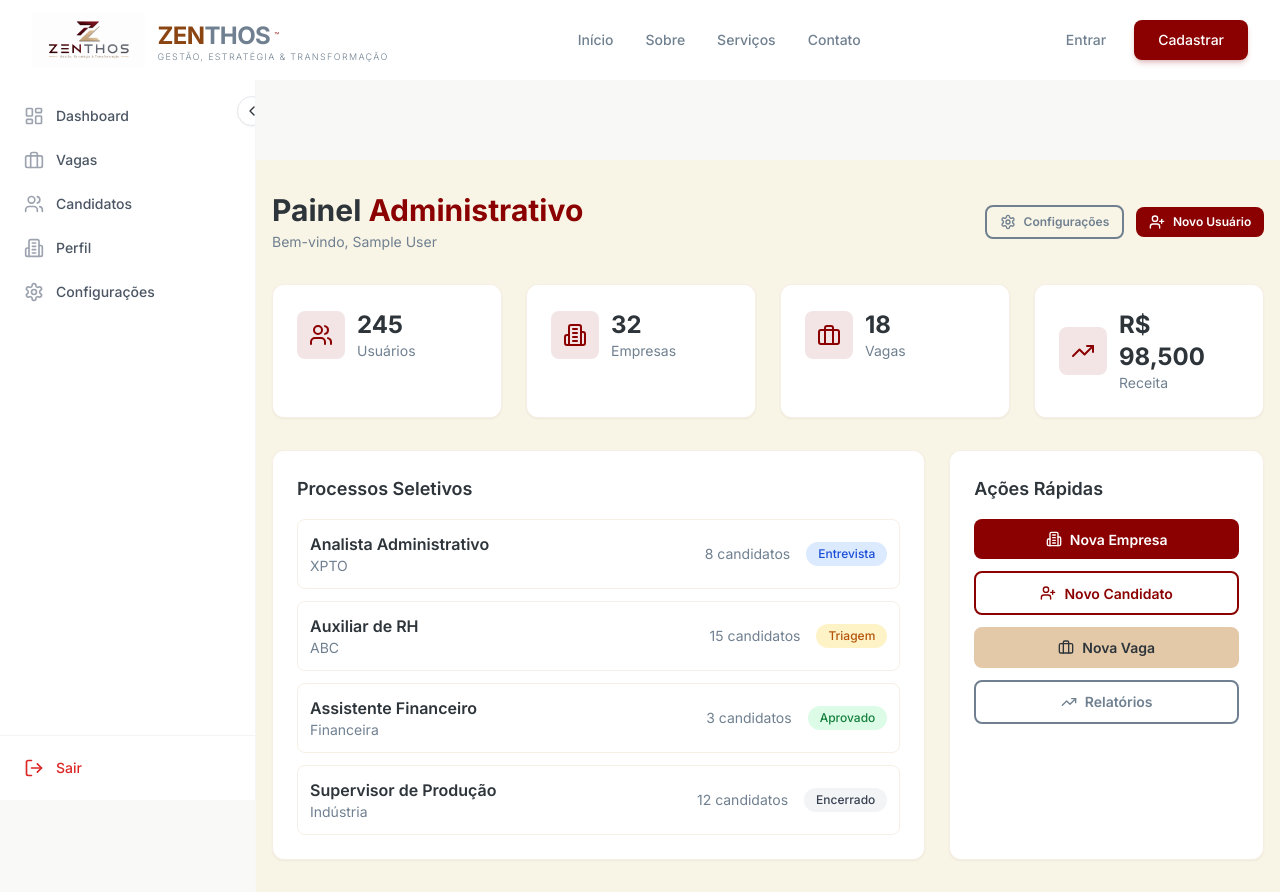
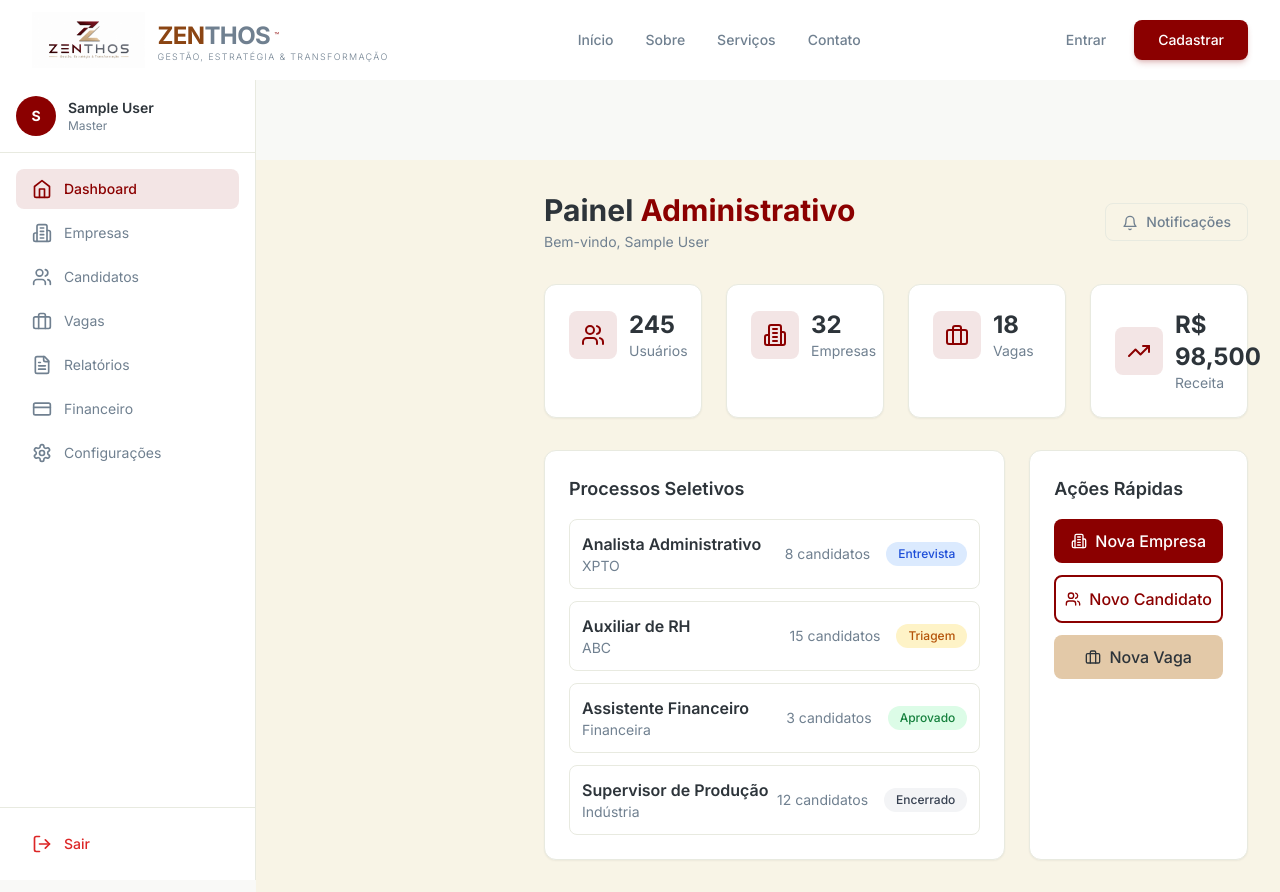
Before and after one commit to trivoroficial/consult_recruit, a Next.js app: page /admin/dashboard in a window 1280 px wide. Shown: the top 892 px of the page. Built offline with nearby package versions, Linux system fonts and the light colour scheme; sample sign-in values are in the browser's storage; a web font is replaced by a local one.

Commit message:
Update page.tsx

```diff
--- a/src/app/(dashboard)/admin/dashboard/page.tsx
+++ b/src/app/(dashboard)/admin/dashboard/page.tsx
@@ -2,12 +2,14 @@
 
 import { useEffect, useState } from 'react'
 import { useRouter } from 'next/navigation'
+import Link from 'next/link'
 import {
   Users, Building2, Briefcase, TrendingUp,
-  Eye, Settings, UserPlus, Bell, Calendar, CheckCircle, Clock, XCircle
+  Eye, Settings, UserPlus, Bell, Calendar, CheckCircle, Clock, XCircle,
+  LogOut, Home, BarChart3, FileText, CreditCard
 } from 'lucide-react'
 
-// DADOS DE EXEMPLO DO ADMIN
+// DADOS DE EXEMPLO
 const dadosAdmin = {
   usuarios: 245,
   empresas: 32,
@@ -41,7 +43,6 @@ export default function AdminDashboard() {
   const [user, setUser] = useState<any>(null)
 
   useEffect(() => {
-    // VERIFICA SE O USUÁRIO ESTÁ LOGADO
     const userData = localStorage.getItem('zenthos_user')
     if (!userData) {
       router.push('/login')
@@ -50,6 +51,12 @@ export default function AdminDashboard() {
     setUser(JSON.parse(userData))
     setLoading(false)
   }, [router])
+
+  const handleLogout = () => {
+    localStorage.removeItem('zenthos_user')
+    document.cookie = 'zenthos_user=; path=/; max-age=0'
+    router.push('/login')
+  }
 
   if (loading) {
     return (
@@ -60,12 +67,69 @@ export default function AdminDashboard() {
   }
 
   return (
-    <div className="min-h-screen bg-[#F8F4E6] py-8">
-      <div className="container mx-auto px-4">
+    <div className="min-h-screen bg-[#F8F4E6] flex">
+      {/* SIDEBAR ADMIN */}
+      <aside className="w-64 bg-white border-r border-[#E8EAE0] min-h-screen flex flex-col fixed left-0 top-20">
+        <div className="p-4 border-b border-[#E8EAE0]">
+          <div className="flex items-center gap-3">
+            <div className="w-10 h-10 bg-[#8B0000] rounded-full flex items-center justify-center text-white font-bold text-sm">
+              {user?.name?.charAt(0) || 'A'}
+            </div>
+            <div>
+              <p className="font-semibold text-sm">{user?.name || 'Admin'}</p>
+              <p className="text-xs text-[#708090]">Master</p>
+            </div>
+          </div>
+        </div>
+
+        <nav className="flex-1 p-4 space-y-1 overflow-y-auto">
+          <Link href="/admin/dashboard" className="flex items-center gap-3 px-4 py-2.5 rounded-lg bg-[#8B0000]/10 text-[#8B0000] font-medium">
+            <Home className="h-5 w-5" />
+            <span className="text-sm">Dashboard</span>
+          </Link>
+          <Link href="/admin/empresas" className="flex items-center gap-3 px-4 py-2.5 rounded-lg text-[#708090] hover:bg-[#F8F4E6] transition">
+            <Building2 className="h-5 w-5" />
+            <span className="text-sm">Empresas</span>
+          </Link>
+          <Link href="/admin/candidatos" className="flex items-center gap-3 px-4 py-2.5 rounded-lg text-[#708090] hover:bg-[#F8F4E6] transition">
+            <Users className="h-5 w-5" />
+            <span className="text-sm">Candidatos</span>
+          </Link>
+          <Link href="/admin/vagas" className="flex items-center gap-3 px-4 py-2.5 rounded-lg text-[#708090] hover:bg-[#F8F4E6] transition">
+            <Briefcase className="h-5 w-5" />
+            <span className="text-sm">Vagas</span>
+          </Link>
+          <Link href="/admin/relatorios" className="flex items-center gap-3 px-4 py-2.5 rounded-lg text-[#708090] hover:bg-[#F8F4E6] transition">
+            <FileText className="h-5 w-5" />
+            <span className="text-sm">Relatórios</span>
+          </Link>
+          <Link href="/admin/financeiro" className="flex items-center gap-3 px-4 py-2.5 rounded-lg text-[#708090] hover:bg-[#F8F4E6] transition">
+            <CreditCard className="h-5 w-5" />
+            <span className="text-sm">Financeiro</span>
+          </Link>
+          <Link href="/admin/configuracoes" className="flex items-center gap-3 px-4 py-2.5 rounded-lg text-[#708090] hover:bg-[#F8F4E6] transition">
+            <Settings className="h-5 w-5" />
+            <span className="text-sm">Configurações</span>
+          </Link>
+        </nav>
+
+        <div className="p-4 border-t border-[#E8EAE0]">
+          <button
+            onClick={handleLogout}
+            className="flex items-center gap-3 px-4 py-2.5 text-red-600 hover:bg-red-50 rounded-lg transition w-full"
+          >
+            <LogOut className="h-5 w-5" />
+            <span className="text-sm font-medium">Sair</span>
+          </button>
+        </div>
+      </aside>
+
+      {/* CONTEÚDO */}
+      <div className="flex-1 ml-64 p-8">
         {/* CABEÇALHO */}
         <div className="flex items-center justify-between mb-8">
           <div>
-            <h1 className="text-3xl font-bold">
+            <h1 className="text-3xl font-bold text-[#2D343A]">
               Painel <span className="text-[#8B0000]">Administrativo</span>
             </h1>
             <p className="text-[#708090] text-sm mt-1">
@@ -73,77 +137,73 @@ export default function AdminDashboard() {
             </p>
           </div>
           <div className="flex items-center gap-3">
-            <button className="btn-outline btn-sm flex items-center gap-2">
-              <Settings className="h-4 w-4" />
-              Configurações
-            </button>
-            <button className="btn-primary btn-sm flex items-center gap-2">
-              <UserPlus className="h-4 w-4" />
-              Novo Usuário
+            <button className="px-4 py-2 text-sm font-medium text-[#708090] border border-[#E8EAE0] rounded-lg hover:bg-[#F8F4E6] transition">
+              <Bell className="h-4 w-4 inline mr-2" />
+              Notificações
             </button>
           </div>
         </div>
 
-        {/* CARDS DE INDICADORES */}
+        {/* CARDS */}
         <div className="grid grid-cols-1 md:grid-cols-4 gap-6 mb-8">
-          <div className="bg-white p-6 rounded-xl shadow-sm border hover:shadow-md transition">
+          <div className="bg-white p-6 rounded-xl shadow-sm border border-[#E8EAE0] hover:shadow-md transition">
             <div className="flex items-center gap-3">
               <div className="p-3 bg-[#8B0000]/10 rounded-lg">
                 <Users className="h-6 w-6 text-[#8B0000]" />
               </div>
               <div>
-                <p className="text-2xl font-bold">{dadosAdmin.usuarios}</p>
+                <p className="text-2xl font-bold text-[#2D343A]">{dadosAdmin.usuarios}</p>
                 <p className="text-sm text-[#708090]">Usuários</p>
               </div>
             </div>
           </div>
 
-          <div className="bg-white p-6 rounded-xl shadow-sm border hover:shadow-md transition">
+          <div className="bg-white p-6 rounded-xl shadow-sm border border-[#E8EAE0] hover:shadow-md transition">
             <div className="flex items-center gap-3">
               <div className="p-3 bg-[#8B0000]/10 rounded-lg">
                 <Building2 className="h-6 w-6 text-[#8B0000]" />
               </div>
               <div>
-                <p className="text-2xl font-bold">{dadosAdmin.empresas}</p>
+                <p className="text-2xl font-bold text-[#2D343A]">{dadosAdmin.empresas}</p>
                 <p className="text-sm text-[#708090]">Empresas</p>
               </div>
             </div>
           </div>
 
-          <div className="bg-white p-6 rounded-xl shadow-sm border hover:shadow-md transition">
+          <div className="bg-white p-6 rounded-xl shadow-sm border border-[#E8EAE0] hover:shadow-md transition">
             <div className="flex items-center gap-3">
               <div className="p-3 bg-[#8B0000]/10 rounded-lg">
                 <Briefcase className="h-6 w-6 text-[#8B0000]" />
               </div>
               <div>
-                <p className="text-2xl font-bold">{dadosAdmin.vagas}</p>
+                <p className="text-2xl font-bold text-[#2D343A]">{dadosAdmin.vagas}</p>
                 <p className="text-sm text-[#708090]">Vagas</p>
               </div>
             </div>
           </div>
 
-          <div className="bg-white p-6 rounded-xl shadow-sm border hover:shadow-md transition">
+          <div className="bg-white p-6 rounded-xl shadow-sm border border-[#E8EAE0] hover:shadow-md transition">
             <div className="flex items-center gap-3">
               <div className="p-3 bg-[#8B0000]/10 rounded-lg">
                 <TrendingUp className="h-6 w-6 text-[#8B0000]" />
               </div>
               <div>
-                <p className="text-2xl font-bold">R$ {dadosAdmin.receita.toLocaleString()}</p>
+                <p className="text-2xl font-bold text-[#2D343A]">R$ {dadosAdmin.receita.toLocaleString()}</p>
                 <p className="text-sm text-[#708090]">Receita</p>
               </div>
             </div>
           </div>
         </div>
 
-        {/* GRÁFICO DE PROCESSOS */}
+        {/* PROCESSOS */}
         <div className="grid grid-cols-1 lg:grid-cols-3 gap-6 mb-8">
-          <div className="lg:col-span-2 bg-white p-6 rounded-xl shadow-sm border">
-            <h2 className="text-lg font-semibold mb-4">Processos Seletivos</h2>
+          <div className="lg:col-span-2 bg-white p-6 rounded-xl shadow-sm border border-[#E8EAE0]">
+            <h2 className="text-lg font-semibold text-[#2D343A] mb-4">Processos Seletivos</h2>
             <div className="space-y-3">
               {dadosAdmin.processos.map((item) => (
-                <div key={item.id} className="flex items-center justify-between p-3 border rounded-lg hover:bg-gray-50 transition">
+                <div key={item.id} className="flex items-center justify-between p-3 border border-[#E8EAE0] rounded-lg hover:bg-[#F8F4E6] transition">
                   <div>
-                    <p className="font-semibold">{item.vaga}</p>
+                    <p className="font-semibold text-[#2D343A]">{item.vaga}</p>
                     <p className="text-sm text-[#708090]">{item.empresa}</p>
                   </div>
                   <div className="flex items-center gap-4">
@@ -157,40 +217,33 @@ export default function AdminDashboard() {
             </div>
           </div>
 
-          <div className="bg-white p-6 rounded-xl shadow-sm border">
-            <h2 className="text-lg font-semibold mb-4">Ações Rápidas</h2>
+          <div className="bg-white p-6 rounded-xl shadow-sm border border-[#E8EAE0]">
+            <h2 className="text-lg font-semibold text-[#2D343A] mb-4">Ações Rápidas</h2>
             <div className="space-y-3">
-              <button className="w-full btn-primary justify-center">
-                <Building2 className="h-4 w-4" />
-                Nova Empresa
+              <button className="w-full py-2.5 bg-[#8B0000] text-white rounded-lg hover:bg-[#700000] transition font-medium flex items-center justify-center gap-2">
+                <Building2 className="h-4 w-4" /> Nova Empresa
               </button>
-              <button className="w-full btn-secondary justify-center">
-                <UserPlus className="h-4 w-4" />
-                Novo Candidato
+              <button className="w-full py-2.5 border-2 border-[#8B0000] text-[#8B0000] rounded-lg hover:bg-[#8B0000] hover:text-white transition font-medium flex items-center justify-center gap-2">
+                <Users className="h-4 w-4" /> Novo Candidato
               </button>
-              <button className="w-full btn-gold justify-center">
-                <Briefcase className="h-4 w-4" />
-                Nova Vaga
-              </button>
-              <button className="w-full btn-outline justify-center">
-                <TrendingUp className="h-4 w-4" />
-                Relatórios
+              <button className="w-full py-2.5 bg-[#E3C9A8] text-[#2D343A] rounded-lg hover:bg-[#D4B894] transition font-medium flex items-center justify-center gap-2">
+                <Briefcase className="h-4 w-4" /> Nova Vaga
               </button>
             </div>
           </div>
         </div>
 
-        {/* ATIVIDADES RECENTES */}
-        <div className="bg-white p-6 rounded-xl shadow-sm border">
+        {/* ATIVIDADES */}
+        <div className="bg-white p-6 rounded-xl shadow-sm border border-[#E8EAE0]">
           <div className="flex items-center justify-between mb-4">
-            <h2 className="text-lg font-semibold">Atividades Recentes</h2>
+            <h2 className="text-lg font-semibold text-[#2D343A]">Atividades Recentes</h2>
             <span className="text-sm text-[#708090]">Últimas 24h</span>
           </div>
           <div className="space-y-3">
             {dadosAdmin.atividades.map((item) => (
-              <div key={item.id} className="flex items-center justify-between p-3 border-b last:border-0 hover:bg-gray-50 transition">
+              <div key={item.id} className="flex items-center justify-between p-3 border-b border-[#E8EAE0] last:border-0 hover:bg-[#F8F4E6] transition">
                 <div>
-                  <p className="font-semibold text-sm">{item.usuario}</p>
+                  <p className="font-semibold text-sm text-[#2D343A]">{item.usuario}</p>
                   <p className="text-sm text-[#708090]">{item.acao}</p>
                 </div>
                 <span className="text-xs text-[#708090]">{item.data}</span>
@@ -199,90 +252,6 @@ export default function AdminDashboard() {
           </div>
         </div>
       </div>
-
-      <style jsx global>{`
-        .btn-primary {
-          display: inline-flex;
-          align-items: center;
-          justify-content: center;
-          gap: 0.5rem;
-          padding: 0.6rem 1.25rem;
-          background-color: #8B0000;
-          color: #ffffff;
-          font-weight: 600;
-          font-size: 0.875rem;
-          border-radius: 0.5rem;
-          transition: all 0.3s ease;
-          cursor: pointer;
-          border: none;
-          text-decoration: none;
-        }
-        .btn-primary:hover {
-          background-color: #700000;
-          transform: translateY(-2px);
-        }
-        .btn-secondary {
-          display: inline-flex;
-          align-items: center;
-          justify-content: center;
-          gap: 0.5rem;
-          padding: 0.6rem 1.25rem;
-          background-color: transparent;
-          color: #8B0000;
-          font-weight: 600;
-          font-size: 0.875rem;
-          border-radius: 0.5rem;
-          border: 2px solid #8B0000;
-          transition: all 0.3s ease;
-          cursor: pointer;
-        }
-        .btn-secondary:hover {
-          background-color: #8B0000;
-          color: #ffffff;
-          transform: translateY(-2px);
-        }
-        .btn-gold {
-          display: inline-flex;
-          align-items: center;
-          justify-content: center;
-          gap: 0.5rem;
-          padding: 0.6rem 1.25rem;
-          background-color: #E3C9A8;
-          color: #2D343A;
-          font-weight: 600;
-          font-size: 0.875rem;
-          border-radius: 0.5rem;
-          transition: all 0.3s ease;
-          cursor: pointer;
-          border: none;
-        }
-        .btn-gold:hover {
-          background-color: #D4B894;
-          transform: translateY(-2px);
-        }
-        .btn-outline {
-          display: inline-flex;
-          align-items: center;
-          justify-content: center;
-          gap: 0.5rem;
-          padding: 0.6rem 1.25rem;
-          background-color: transparent;
-          color: #708090;
-          font-weight: 600;
-          font-size: 0.875rem;
-          border-radius: 0.5rem;
-          border: 2px solid #708090;
-          transition: all 0.3s ease;
-          cursor: pointer;
-        }
-        .btn-outline:hover {
-          background-color: #708090;
-          color: #ffffff;
-          transform: translateY(-2px);
-        }
-        .btn-sm { padding: 0.4rem 0.8rem; font-size: 0.75rem; }
-        .btn-full { width: 100%; justify-content: center; }
-      `}</style>
     </div>
   )
 }
```
